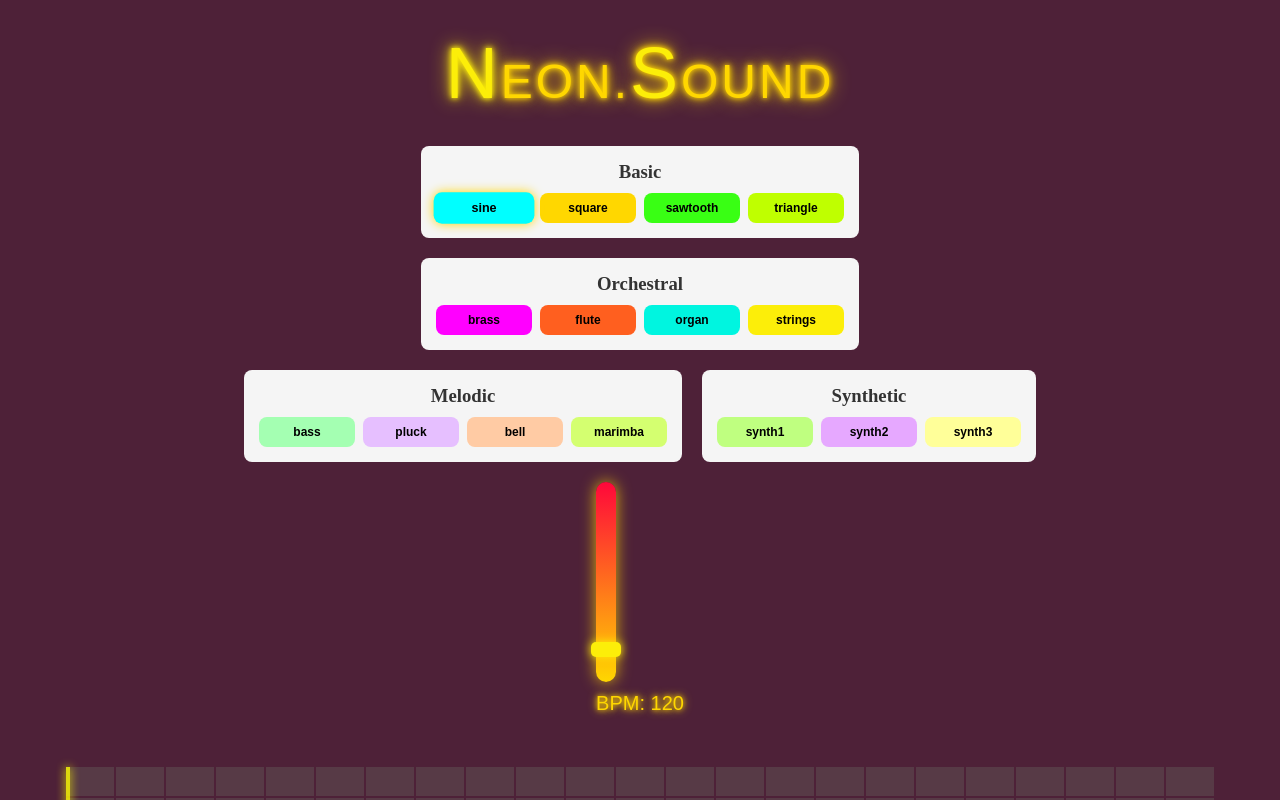
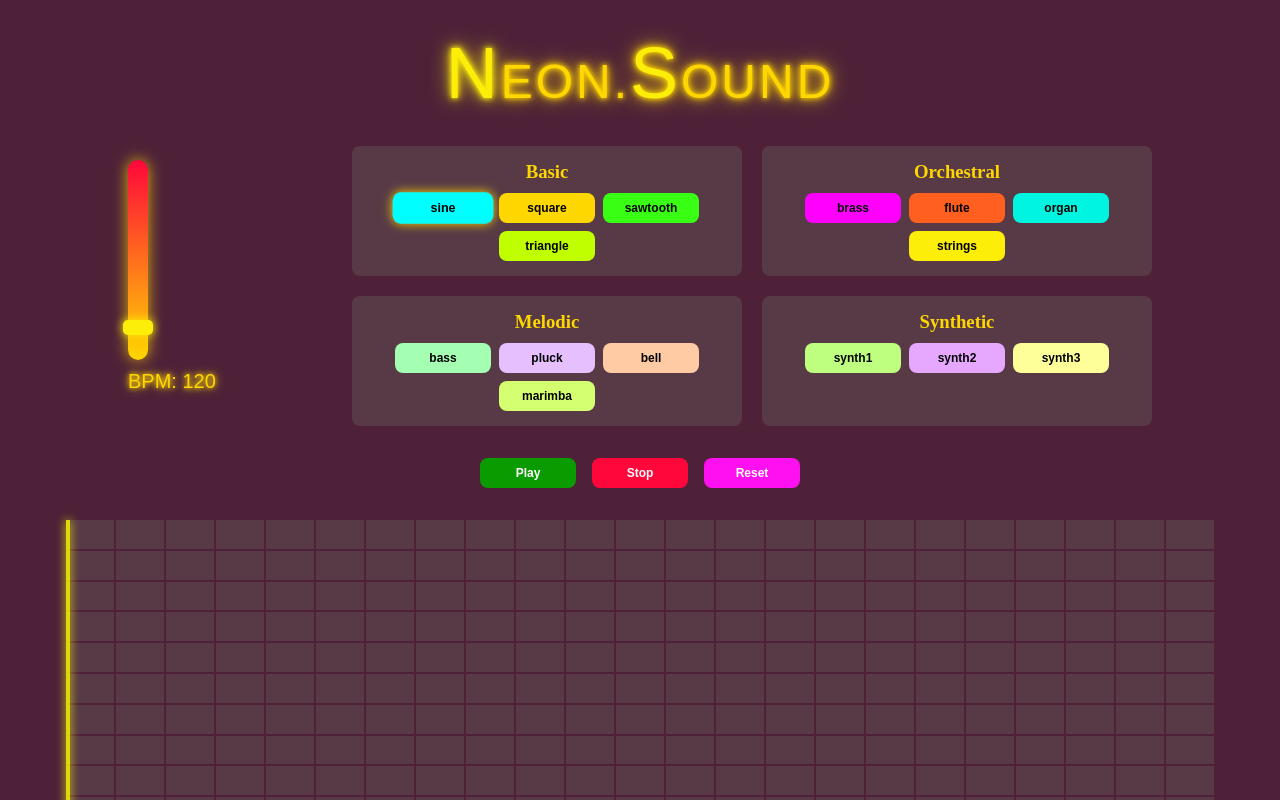
Before and after one commit to officialMattTuson/Sound-Map, an Angular app: page / in a window 1280 px wide. Shown: the top 800 px of the page. Built offline with nearby package versions, Linux system fonts and the light colour scheme.

Commit message:
adjust styling and models, import midi json reader for next feature

```diff
--- a/package.json
+++ b/package.json
@@ -18,6 +18,7 @@
     "@angular/platform-browser": "^19.0.0",
     "@angular/platform-browser-dynamic": "^19.0.0",
     "@angular/router": "^19.0.0",
+    "midi-json-parser": "^8.1.58",
     "rxjs": "~7.8.0",
     "tslib": "^2.3.0",
     "zone.js": "~0.15.0"
--- a/src/components/sound-grid/sound-grid.component.html
+++ b/src/components/sound-grid/sound-grid.component.html
@@ -3,6 +3,7 @@
     <span>N</span>EON.<span>S</span>OUND
   </div>
   <div class="controls">
+    <app-tempo-lever (tempoChange)="setTempo($event)"></app-tempo-lever>
     <div class="instruments">
       @for (category of instrumentCategories; track category) {
         <div class="instrument-category">
@@ -21,7 +22,11 @@
         </div>
       }
     </div>
-    <app-tempo-lever (tempoChange)="setTempo($event)"></app-tempo-lever>
+  </div>
+  <div class="button-group">
+    <button class="btn play-button" (click)="startPlayback()">Play</button>
+    <button class="btn stop-button" (click)="stopPlayback()">Stop</button>
+    <button class="btn reset-button" (click)="resetGrid()">Reset</button>
   </div>
   <div class="grid">
     <div class="playback-line" [style.left]="getPlaybackLinePosition()"></div>
@@ -38,9 +43,4 @@
     </div>
     }
   </div>
-  <div class="button-group">
-    <button class="btn play-button" (click)="startPlayback()">Play</button>
-    <button class="btn stop-button" (click)="stopPlayback()">Stop</button>
-    <button class="btn reset-button" (click)="resetGrid()">Reset</button>
-  </div>
 </div>
--- a/src/components/sound-grid/sound-grid.component.scss
+++ b/src/components/sound-grid/sound-grid.component.scss
@@ -43,30 +43,32 @@
 
 .controls {
   display: flex;
-  flex-direction: column;
-  gap: 20px;
   align-items: center;
+  justify-content: space-between;
+  width: 80%;
 }
 
 .instruments {
-  display: flex;
-  flex-wrap: wrap;
-  gap: 20px;
-  justify-content: center;
+  display: grid;
+  grid-template-columns: 2fr 2fr;
+  gap: 1.25rem;
+  justify-content: end;
   max-width: 800px;
+  width: 100%;
 }
 
 .instrument-category {
-  background: #f5f5f5;
+  background: #573a46;
   padding: 15px;
   border-radius: 8px;
   min-width: 200px;
+
 }
 
 .instrument-category h3 {
   margin: 0 0 10px 0;
   text-align: center;
-  color: #333;
+  color: #ffd700;
 }
 
 .instrument-buttons {
--- a/src/components/sound-grid/sound-grid.component.ts
+++ b/src/components/sound-grid/sound-grid.component.ts
@@ -2,6 +2,7 @@ import { Component, OnInit } from '@angular/core';
 import { AudioService, InstrumentType } from '../../services/audio.service';
 import { instrumentColors } from '../../core/instrument-colors';
 import { TempoLeverComponent } from '../tempo-lever/tempo-lever.component';
+import { instrumentCategories, Instrument } from '../../core/instrument.model';
 
 interface Cell {
   active: boolean;
@@ -21,33 +22,10 @@ export class SoundGridComponent implements OnInit {
     261.63, 293.66, 329.63, 392.0, 440.0, 523.25, 587.33, 659.25,
   ];
   beatsPerMinute: number = 240;
-  instrumentCategories = [
-    {
-      name: 'Basic',
-      instruments: [
-        'sine',
-        'square',
-        'sawtooth',
-        'triangle',
-      ] as InstrumentType[],
-    },
-    {
-      name: 'Orchestral',
-      instruments: ['brass', 'flute', 'organ', 'strings'] as InstrumentType[],
-    },
-    {
-      name: 'Melodic',
-      instruments: ['bass', 'pluck', 'bell', 'marimba'] as InstrumentType[],
-    },
-    {
-      name: 'Synthetic',
-      instruments: ['synth1', 'synth2', 'synth3'] as InstrumentType[],
-    },
-  ];
-
-  currentInstrument: InstrumentType = 'sine';
-  isPlaying: boolean = false;
-  currentColumn: number = 0;
+  instrumentCategories = instrumentCategories;
+  currentInstrument = Instrument.Sine;
+  isPlaying = false;
+  currentColumn = 0;
   playbackInterval: any;
 
   instrumentColors = instrumentColors;
@@ -70,7 +48,7 @@ export class SoundGridComponent implements OnInit {
           .map(() => ({ active: false, instrument: 'sine' }))
       );
 
-    this.generateFrequencies(numCols);
+    this.generateFrequencies(numRows);
   }
 
   generateFrequencies(numCols: number): void {
@@ -84,7 +62,7 @@ export class SoundGridComponent implements OnInit {
     }
   }
 
-  selectInstrument(type: InstrumentType): void {
+  selectInstrument(type: Instrument): void {
     this.currentInstrument = type;
   }
 
--- a/src/components/tempo-lever/tempo-lever.component.ts
+++ b/src/components/tempo-lever/tempo-lever.component.ts
@@ -31,7 +31,7 @@ export class TempoLeverComponent {
     let pos = event instanceof MouseEvent ? event.clientY : event.touches[0].clientY;
 
     let percent = (pos - rect.top) / rect.height;
-    percent = Math.max(0, Math.min(1, percent)); // Clamp between 0 and 1
+    percent = Math.max(0, Math.min(1, percent));
     this.bpm = Math.round(this.minBPM + (1 - percent) * (this.maxBPM - this.minBPM));
 
     this.tempoChange.emit(this.bpm);
--- /dev/null
+++ b/src/core/instrument.model.ts
@@ -0,0 +1,67 @@
+export enum Instrument {
+  // Basic Waveforms
+  Sine = 'sine',
+  Square = 'square',
+  Sawtooth = 'sawtooth',
+  Triangle = 'triangle',
+
+  // Orchestral Instruments
+  Brass = 'brass',
+  Flute = 'flute',
+  Organ = 'organ',
+  Strings = 'strings',
+
+  // Melodic Instruments
+  Bass = 'bass',
+  Pluck = 'pluck',
+  Bell = 'bell',
+  Marimba = 'marimba',
+
+  // Synthetic Instruments
+  Synth1 = 'synth1',
+  Synth2 = 'synth2',
+  Synth3 = 'synth3',
+}
+
+export interface InstrumentCategory {
+  name: string;
+  instruments: Instrument[];
+}
+
+export const instrumentCategories: InstrumentCategory[] = [
+  {
+    name: 'Basic',
+    instruments: [
+      Instrument.Sine,
+      Instrument.Square,
+      Instrument.Sawtooth,
+      Instrument.Triangle,
+    ],
+  },
+  {
+    name: 'Orchestral',
+    instruments: [
+      Instrument.Brass,
+      Instrument.Flute,
+      Instrument.Organ,
+      Instrument.Strings,
+    ],
+  },
+  {
+    name: 'Melodic',
+    instruments: [
+      Instrument.Bass,
+      Instrument.Pluck,
+      Instrument.Bell,
+      Instrument.Marimba,
+    ],
+  },
+  {
+    name: 'Synthetic',
+    instruments: [
+      Instrument.Synth1,
+      Instrument.Synth2,
+      Instrument.Synth3,
+    ],
+  },
+];
```
Also changed, not shown: 1 other file (tests, documents, lock files or other folders).
